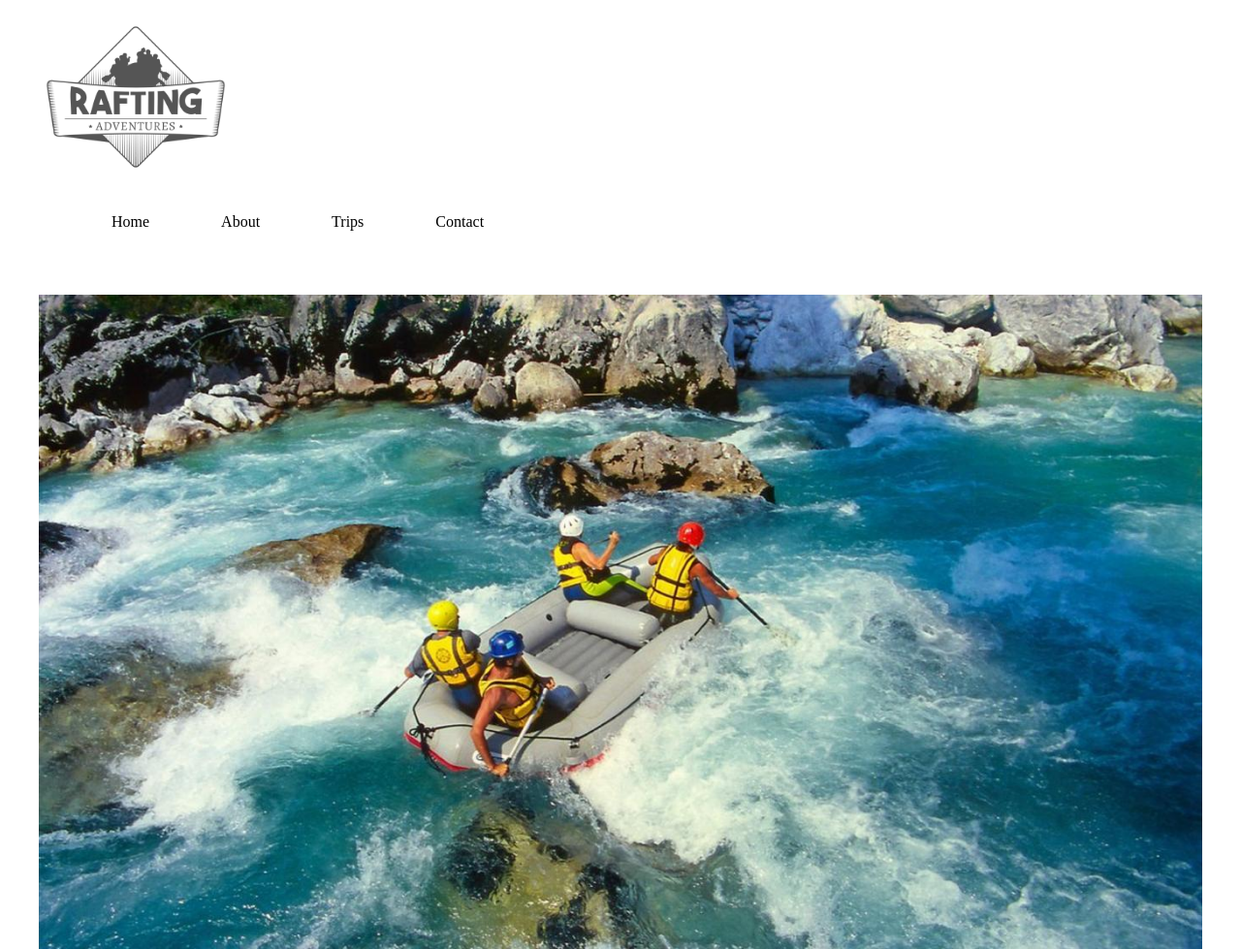
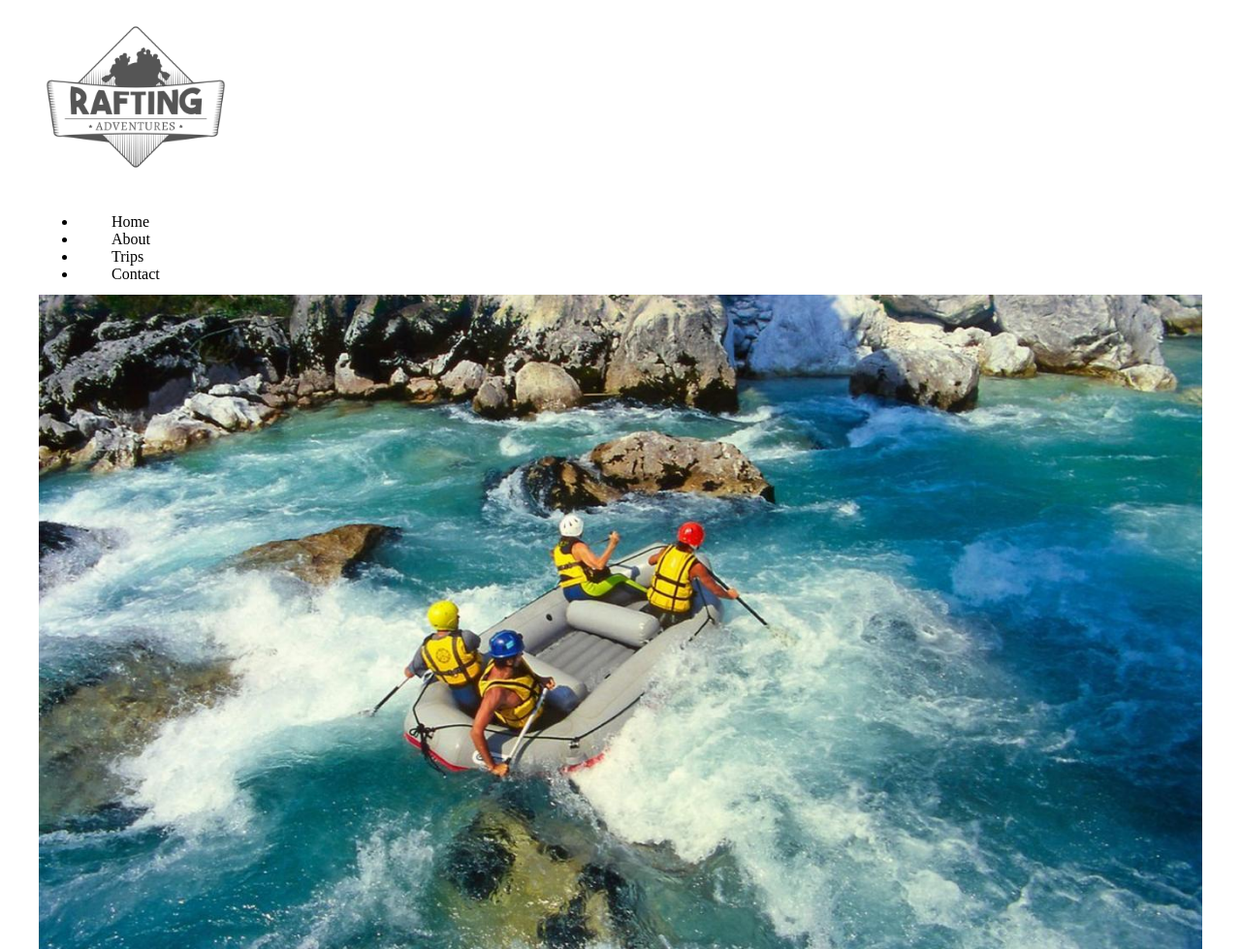
Before and after one commit to ortegajohnny04/wdd130, a plain HTML site: page wwr/about.html in a window 1280 px wide. Shown: the top 979 px of the page at 97% size. Drawn offline with Linux system fonts and the light colour scheme; a web font is replaced by a local one.

Commit message:
aboutupdate10012023

```diff
--- a/wwr/about.html
+++ b/wwr/about.html
@@ -13,11 +13,12 @@
         </a>
         <nav>
             <ul>
-                <a href="site-plan-rafting.html">Home</a>
-                <a href="about.html">About</a>
-                <a href="trips.html">Trips</a>
-                <a href="contact.html">Contact</a>
+                <li><a href="site-plan-rafting.html">Home</a></li>
+                <li><a href="about.html">About</a></li>
+                <li><a href="trips.html">Trips</a></li>
+                <li><a href="contact.html">Contact</a></li>
             </ul>
+
         </nav>
     </header>
 
@@ -26,6 +27,7 @@
             <img src="images/rafting-background.jpg" alt="Rafting Background">
             <h1>The Rafting Company</h1>
             <article>
+                <h2>Our Mission</h2>
                 <img src="images/happy-client.jpg" alt="Happy Client">
                 <p>At The Rafting Company, our mission is to provide the ultimate adventure and create memories that last a lifetime. We are dedicated to delivering exceptional experiences to our clients and ensuring their safety and satisfaction.</p>
             </article>
```
